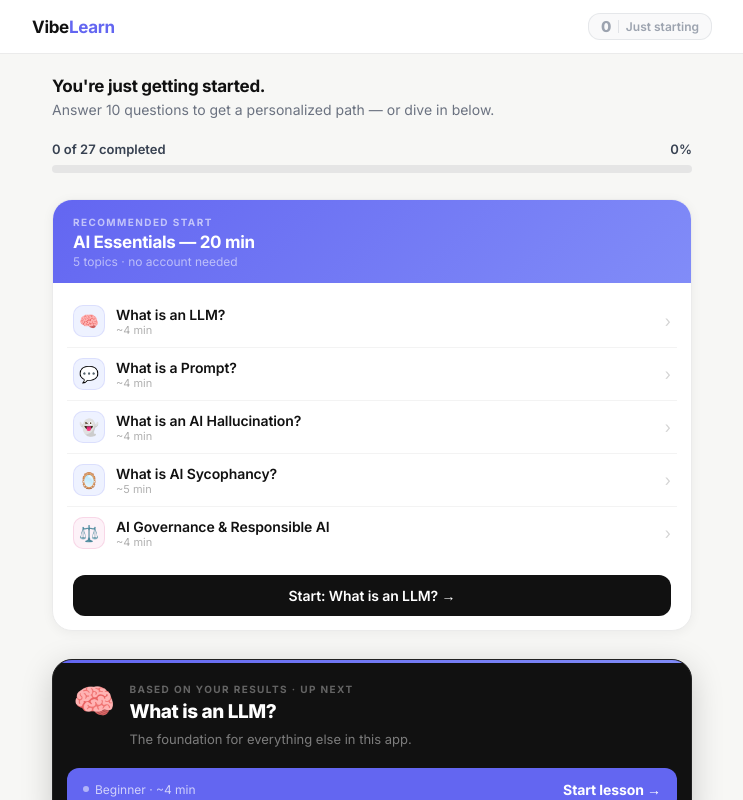
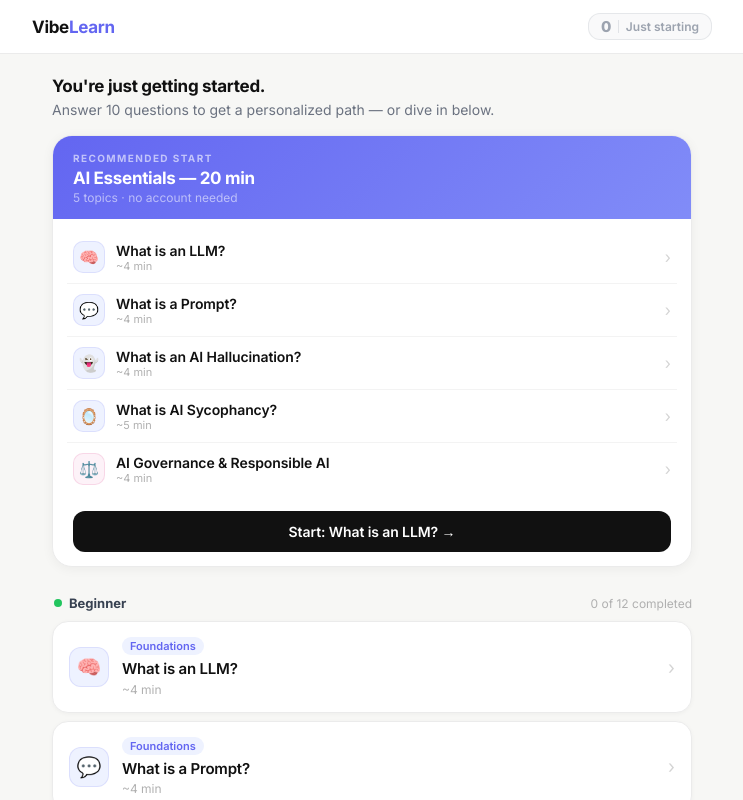
Before and after one commit to clonecones/vibelearn, a React (Vite) app: page / in a window 1280 px wide. Both pictures are taken after a click on the button "Skip, browse topics". Shown: the top 800 px of the page, without its empty margins (268-1011 px from the left). Built offline with nearby package versions, Linux system fonts and the light colour scheme.

Commit message:
Update App.jsx

```diff
--- a/src/App.jsx
+++ b/src/App.jsx
@@ -759,12 +759,13 @@ export default function VibeLearn(){
       <div style={{maxWidth:680,margin:"0 auto",padding:"22px 20px"}}>
 
         {/* ── INTERPRETATION BLOCK ── */}
-        <div className="fu" style={{marginBottom:20}}>
+        <div className="fu" style={{marginBottom:st.completed.length>0?20:14}}>
           <div style={{fontSize:17,fontWeight:700,color:"#111",letterSpacing:-0.3,marginBottom:3,...F}}>{interp.heading}</div>
           <div style={{fontSize:14,color:"#6b7280",lineHeight:1.6,...F}}>{interp.sub}</div>
         </div>
 
-        {/* ── PROGRESS BAR ── */}
+        {/* ── PROGRESS BAR — hidden until first completion ── */}
+        {st.completed.length>0&&(
         <div className="fu" style={{marginBottom:26}}>
           <div style={{display:"flex",justifyContent:"space-between",alignItems:"baseline",marginBottom:8}}>
             <span style={{fontSize:13,fontWeight:600,color:"#374151",...F}}>{st.completed.length} of {TOPICS.length} completed</span>
@@ -774,6 +775,7 @@ export default function VibeLearn(){
             <div style={{background:"linear-gradient(90deg,#6366f1,#818cf8)",height:"100%",width:`${pct}%`,borderRadius:999,transition:"width 1s cubic-bezier(.4,0,.2,1)",minWidth:pct>0?8:0}}/>
           </div>
         </div>
+        )}
 
         {/* ── STARTER PATH — new users only ── */}
         {st.completed.length === 0 && (() => {
@@ -815,7 +817,7 @@ export default function VibeLearn(){
         })()}
 
         {/* ── NEXT LESSON CTA ── */}
-        {st.completed.length<TOPICS.length&&nextTopic&&(()=>{
+        {st.completed.length>0&&st.completed.length<TOPICS.length&&nextTopic&&(()=>{
           const cm=CAT[nextTopic.category]||{color:"#6366f1"};
           const dd=DIFF[nextTopic.difficulty]||DIFF.Beginner;
           const rt=getReadTime(nextTopic);
```
